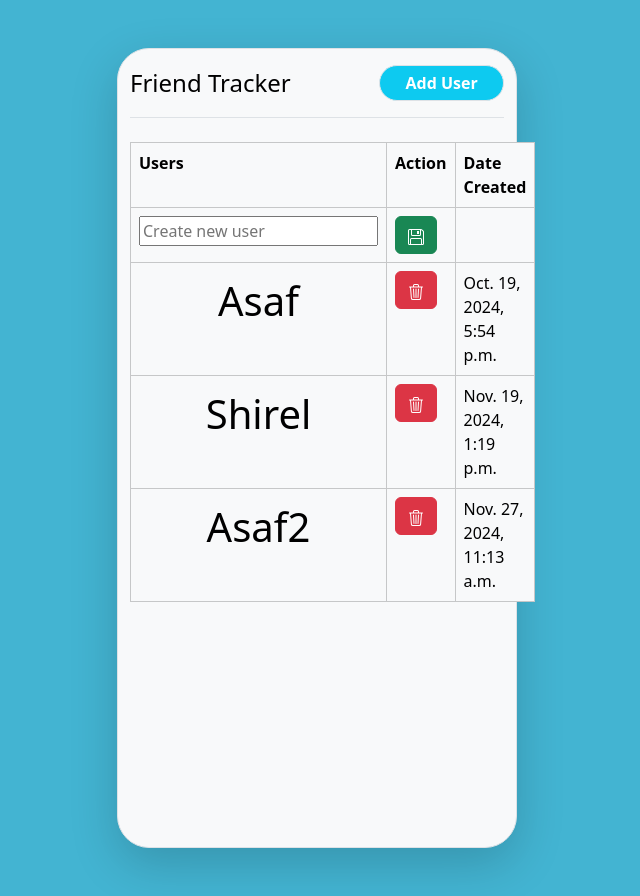
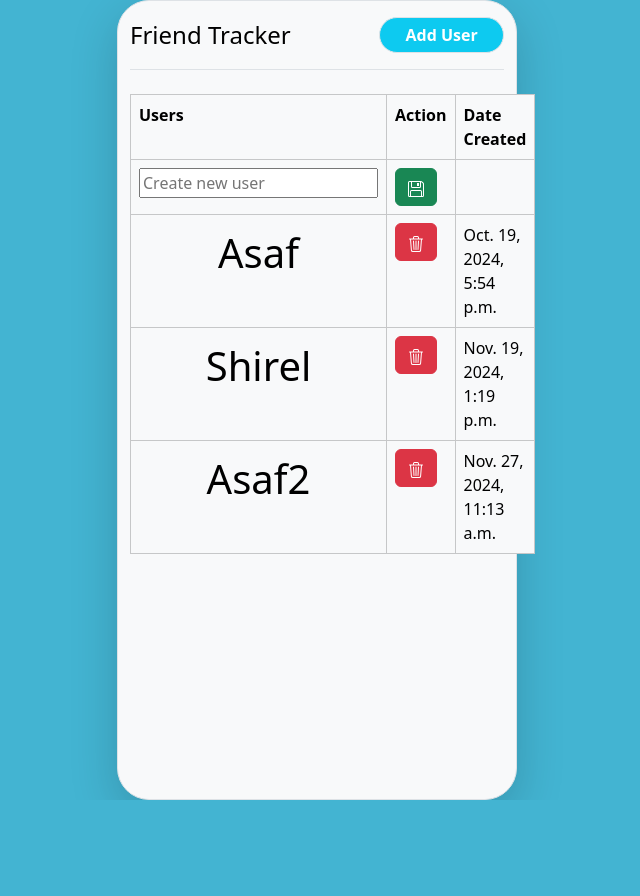
Before and after one commit to AsafDov/See_You_Soon, a Django app: page / in a window 1280 px wide. Shown: the whole page, without its empty margins (323-963 px from the left). After the commit the page ends 800 px from the top, so only its background shows below. Run offline with Django 5.2, Linux system fonts and the light colour scheme; data comes from the database, SQL or seed files in the repository.

Commit message:
dropped the margin on the y axis

```diff
--- a/djangoApp/home/templates/base.html
+++ b/djangoApp/home/templates/base.html
@@ -10,7 +10,7 @@
         <script src="{%static "/js/script.js"%}" defer></script>
     </head>
     <body  >
-      <div class="container-fluid my-5 border appLayout rounded-5 shadow-lg bg-light" >
+      <div class="container-fluid border appLayout rounded-5 shadow-lg bg-light" >
         <header class="d-flex flex-wrap justify-content-left py-3 border-bottom">
           <div class="col-8">
             <a href="/" class="d-flex align-items-center mb-md-0 me-md-auto link-body-emphasis text-decoration-none">
```
